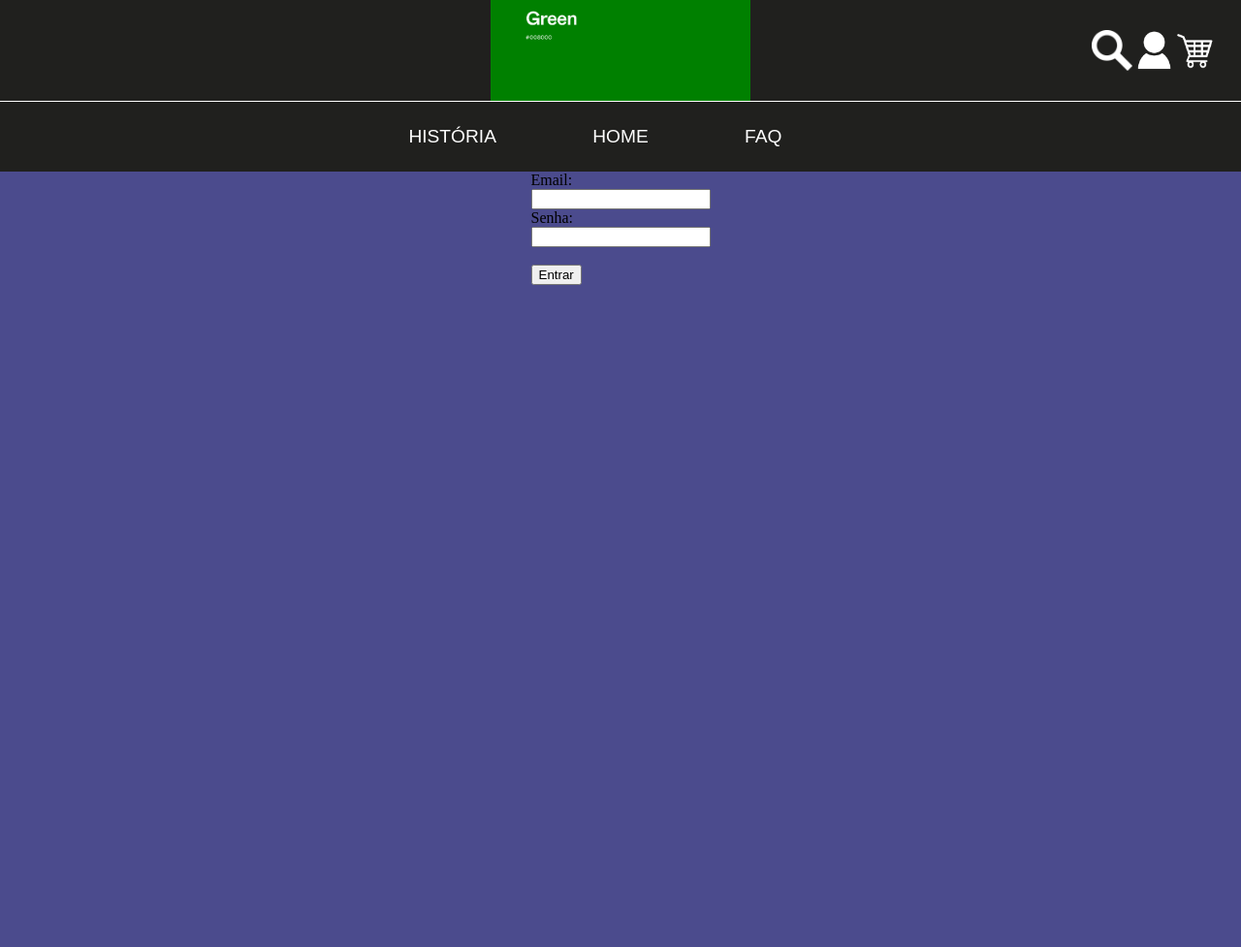
After one commit to gabrieliromagnarita/TCC, a Flask app: page /login-render in a window 1280 px wide. The commit adds this page. Shown: the whole page at 97% size. Run offline with Flask 3, Linux system fonts and the light colour scheme; parts of the project's set-up code (start-up, migrations or seed data) failed here and were passed over.

Commit message:
log in pronto e transferencia de telas login e cadastro feita

```diff
--- a/cadastro.py
+++ b/cadastro-login.py
@@ -1,14 +1,15 @@
-from flask import Flask, render_template, request, redirect
+from connect import db
+from flask import Flask, render_template, request, redirect, url_for
 import firebase_admin
 from firebase_admin import credentials, firestore, auth
 from email_validator import validate_email, EmailNotValidError
-
-cred = credentials.Certificate("chaveAcesso/loja-face-a-face-firebase-adminsdk-fbsvc-6acafc7c88.json")
-firebase_admin.initialize_app(cred)
-db = firestore.client()
+import requests
 
 app = Flask(__name__) #__name__ é o nome do módulo atual
 
+FIREBASE_API_KEY = 'AIzaSyB83_gLrndTGy1mx5jG8CJEA_LrCsCijdw'
+
+# cadastro #
 def email_valido(email):
     try:
         validate_email(email, check_deliverability=True)
@@ -16,7 +17,7 @@ def email_valido(email):
     except EmailNotValidError:
         return False
 
-@app.route('/')
+@app.route('/cadastro-render')
 def cadastro():
     return render_template('cadastro.html')
 
@@ -54,5 +55,37 @@ def cadastrar_user():
     except Exception:
         return'Falha na criação do usuário!1'
 
-if __name__ == "__main__":
+# log-in #
+@app.route('/login-render')
+def login():
+    return render_template('login.html')
+
+@app.route('/login', methods=['POST'])
+def login_user():
+    email = request.form['email-login']
+    senha = request.form['senha-login']
+
+    url = f'https://identitytoolkit.googleapis.com/v1/accounts:signInWithPassword?key={FIREBASE_API_KEY}'
+
+    payload = {
+        'email' : email,
+        'password' : senha,
+        'returnSecureToken' : True
+    }
+
+    response = requests.post(url, json=payload)
+    data = response.json()
+
+    if 'idToken' in data:
+        return "Log-in bem sucedido!"
+    else:
+        erro = data.get('error', {}).get('message', 'Erro desconhecido')
+        return f'Erro ao logar: {erro}', 401
+
+# rota inicial #
+@app.route('/')
+def home():
+    return redirect('/cadastro-render')
+
+if __name__ == '__main__':
     app.run(debug=True)
--- /dev/null
+++ b/templates/login.html
@@ -0,0 +1,32 @@
+<HTML lang="pt-br">
+    <HEAD>
+        <title>cadastre-se</title>
+        <link rel="stylesheet" href="static/estilo.css" type="text/css">
+        <meta charset="UTF-8">
+        <meta name="viewport" content="width=1240,shrink-to-fit=no">
+    </HEAD>
+    <BODY>
+        <div id="header">
+            <img src="static/imagens/logo-face-a-face.png" id="logo-face-a-face">
+            <div id="icons">
+                <img src="static/imagens/search-bar-icon.png" id="search-bar-icon">
+                <img src="static/imagens/user-icon.png" id="user-icon">
+                <img src="static/imagens/shopping-cart-icon.png" id="shopping-cart-icon">
+            </div>
+        </div>
+        <div id="sub-header">
+            <a href="" class="header-text historia">HISTÓRIA</a>
+            <a href="" class="header-text home">HOME</a>
+            <a href="" class="header-text faq">FAQ</a>
+        </div>
+        <div id="content">
+            <form name= "form-login" method="POST" action="/login">
+                <label>Email:</label><br>
+                <input type="email" name="email-login"><br>
+                <label>Senha:</label><br>
+                <input type="password" name="senha-login"><br><br>
+                <input type="submit" value="Entrar">
+            </form>
+        </div>
+    </BODY>
+</HTML>
```
Also changed, not shown: connect.py (+17 -5 lines), templates/cadastro.html (+5 -5 lines), login.py (deleted), 1 other file.
